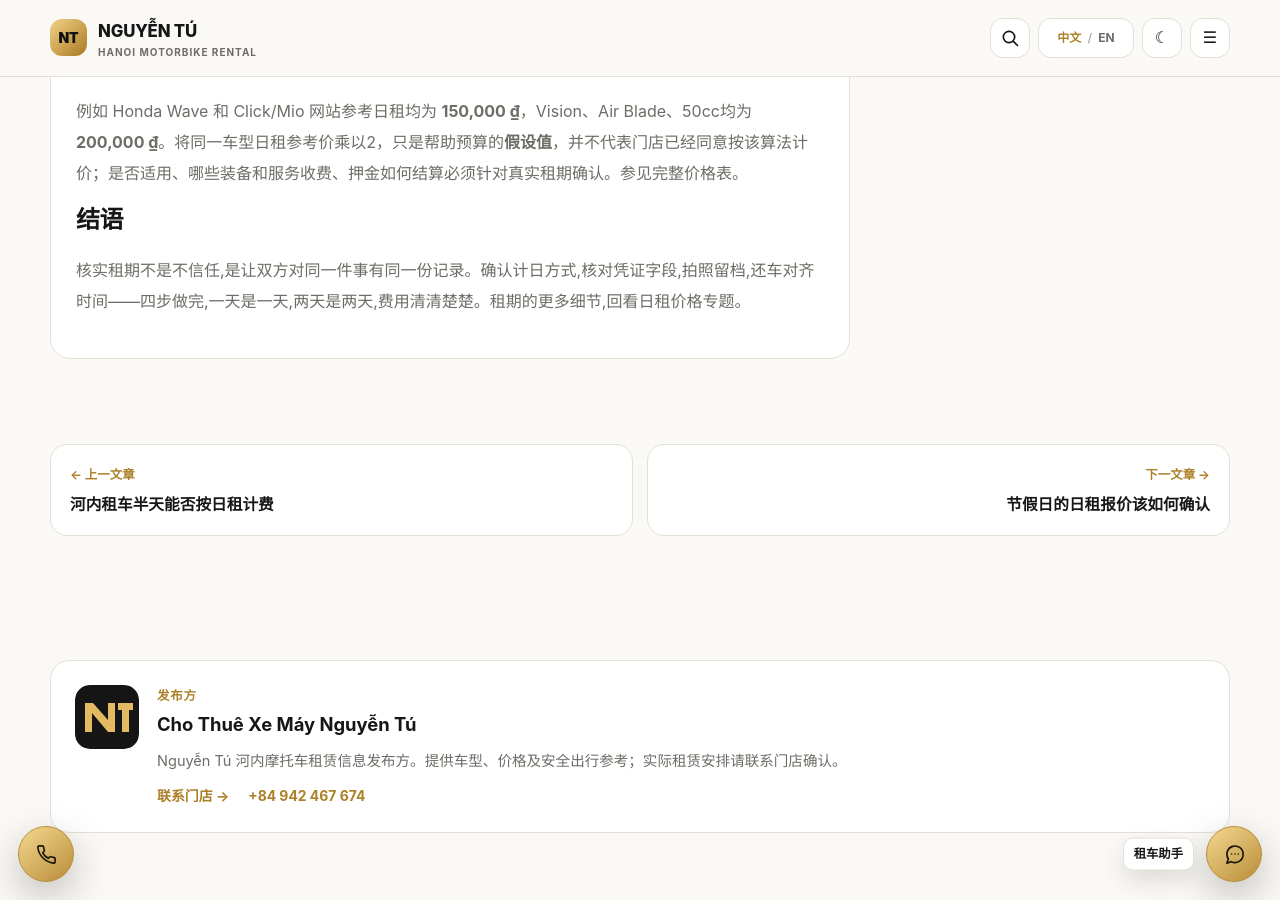
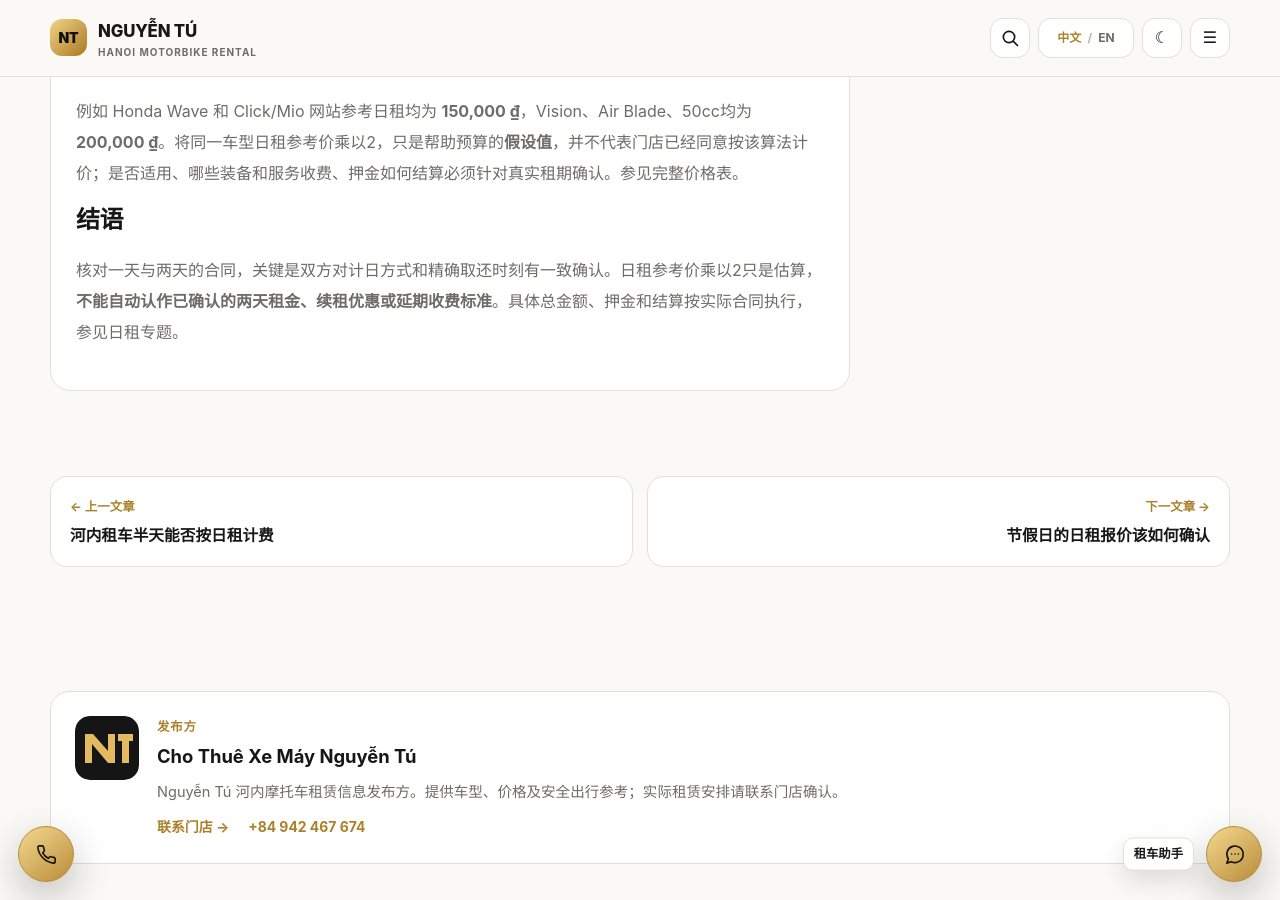
Before and after one commit to thuexemayhanoi/china, a Jekyll site: the page built from _posts/2026-10-11-hanoi-pricing-daily-14.md, in a window 1280 px wide and 900 px high, scrolled down 1209 px. Built offline with Jekyll 4.4.1, drawn with Linux system fonts in a browser that asks for light colours.

Commit message:
seo(china): align AEO conclusion with fact-checked answers 2026-10-11-hanoi-pricing-daily-14.md

```diff
--- a/_posts/2026-10-11-hanoi-pricing-daily-14.md
+++ b/_posts/2026-10-11-hanoi-pricing-daily-14.md
@@ -37,4 +37,4 @@ publication_method: "automated_qa"
 
 ## 结语
 
-核实租期不是不信任,是让双方对同一件事有同一份记录。确认计日方式,核对凭证字段,拍照留档,还车对齐时间——四步做完,一天是一天,两天是两天,费用清清楚楚。租期的更多细节,回看[日租价格专题](/topics/pricing/daily/)。
+核对一天与两天的合同，关键是双方对计日方式和精确取还时刻有一致确认。日租参考价乘以2只是估算，**不能自动认作已确认的两天租金、续租优惠或延期收费标准**。具体总金额、押金和结算按实际合同执行，参见[日租专题](/topics/pricing/daily/)。
```
